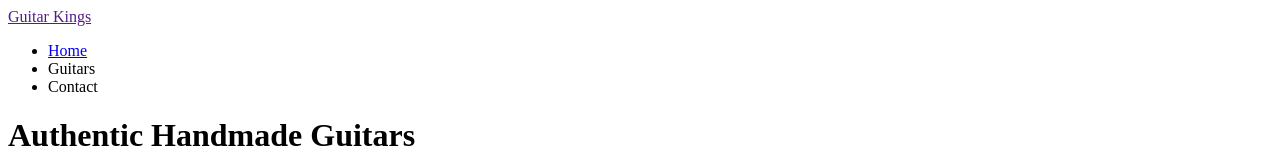
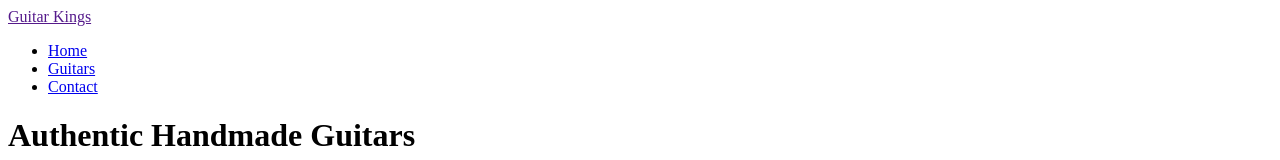
Before and after one commit to Martine-st/guitar-kings, a plain HTML site: page index.html in a window 1280 px wide. Shown: the top 160 px of the page. Drawn offline with Linux system fonts and the light colour scheme.

Commit message:
Update index.html

```diff
--- a/index.html
+++ b/index.html
@@ -11,8 +11,8 @@
             <nav>
                 <ul>
                     <li><a href="index.html">Home</a></li>
-                    <li>Guitars</li>
-                    <li>Contact</li>
+                    <li><a href="guitars.html">Guitars</a></li>
+                    <li><a href="contact.html">Contact</a></li>
                 </ul>
             </nav>
         </header>
```
